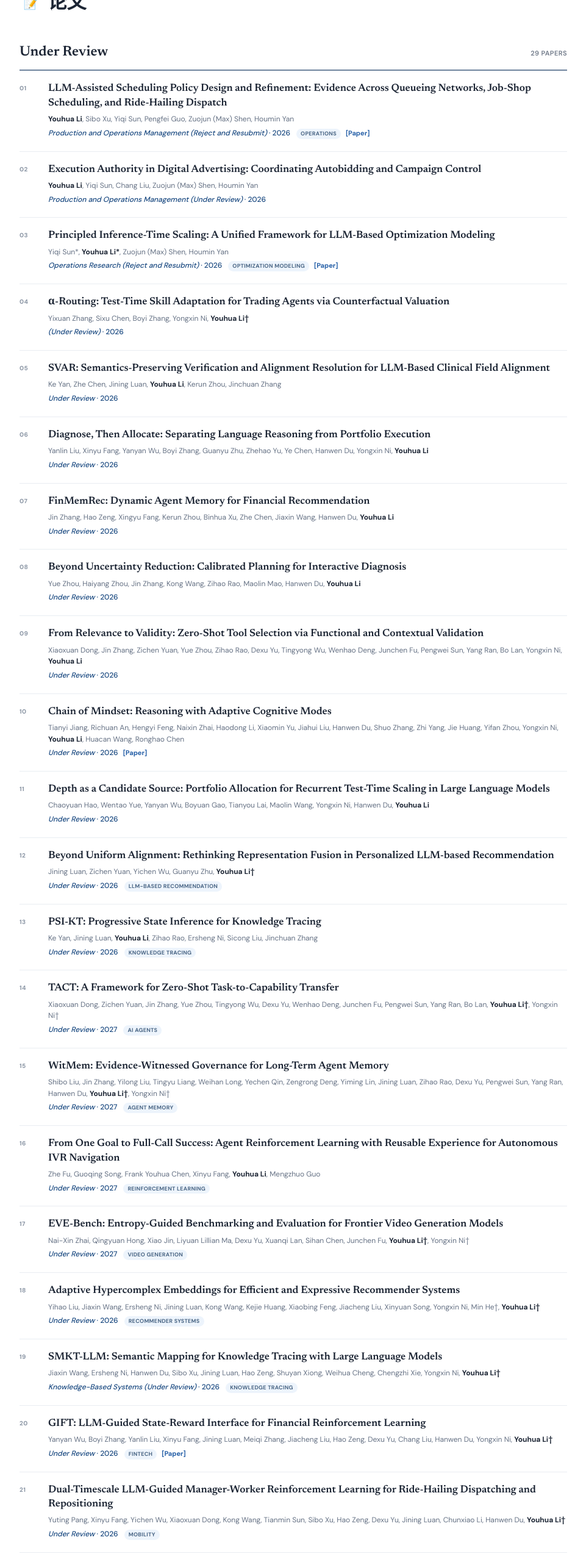
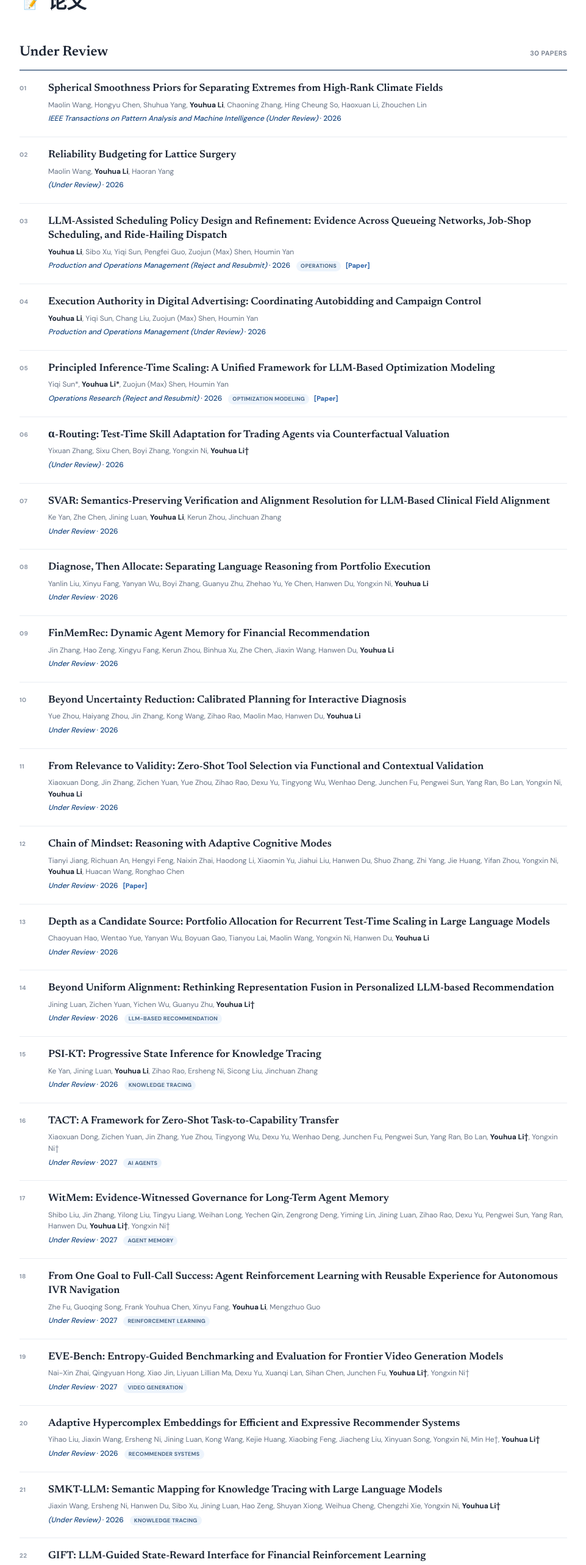
Before and after one commit to youhua97/youhua97.github.io, a Next.js app: page / in a window 1280 px wide. Shown: the part 2100-4666 px from the top of the page at 61% size, without its empty margins (159-1120 px from the left). Built offline with nearby package versions, Linux system fonts and the light colour scheme.

Commit message:
Update submissions and WSDM Findings acceptance

```diff
--- a/app/data.ts
+++ b/app/data.ts
@@ -8,6 +8,18 @@ export type Paper = {
 };
 
 export const underReview: Paper[] = [
+  {
+    title: "Spherical Smoothness Priors for Separating Extremes from High-Rank Climate Fields",
+    authors: "Maolin Wang, Hongyu Chen, Shuhua Yang, Youhua Li, Chaoning Zhang, Hing Cheung So, Haoxuan Li, Zhouchen Lin",
+    venue: "IEEE Transactions on Pattern Analysis and Machine Intelligence (Under Review)",
+    year: "2026",
+  },
+  {
+    title: "Reliability Budgeting for Lattice Surgery",
+    authors: "Maolin Wang, Youhua Li, Haoran Yang",
+    venue: "(Under Review)",
+    year: "2026",
+  },
   {
     title:
       "LLM-Assisted Scheduling Policy Design and Refinement: Evidence Across Queueing Networks, Job-Shop Scheduling, and Ride-Hailing Dispatch",
@@ -162,7 +174,7 @@ export const underReview: Paper[] = [
       "SMKT-LLM: Semantic Mapping for Knowledge Tracing with Large Language Models",
     authors:
       "Jiaxin Wang, Ersheng Ni, Hanwen Du, Sibo Xu, Jining Luan, Hao Zeng, Shuyan Xiong, Weihua Cheng, Chengzhi Xie, Yongxin Ni, Youhua Li†",
-    venue: "Knowledge-Based Systems (Under Review)",
+    venue: "(Under Review)",
     year: "2026",
     tag: "Knowledge Tracing",
   },
@@ -175,15 +187,6 @@ export const underReview: Paper[] = [
     year: "2026",
     href: "https://arxiv.org/abs/2606.08450",
     tag: "FinTech",
-  },
-  {
-    title:
-      "Dual-Timescale LLM-Guided Manager-Worker Reinforcement Learning for Ride-Hailing Dispatching and Repositioning",
-    authors:
-      "Yuting Pang, Xinyu Fang, Yichen Wu, Xiaoxuan Dong, Kong Wang, Tianmin Sun, Sibo Xu, Hao Zeng, Dexu Yu, Jining Luan, Chunxiao Li, Hanwen Du, Youhua Li†",
-    venue: "Under Review",
-    year: "2026",
-    tag: "Mobility",
   },
   {
     title:
@@ -262,6 +265,16 @@ export const underReview: Paper[] = [
 ];
 
 export const publications: Paper[] = [
+  {
+    title:
+      "Dual-Timescale LLM-Guided Manager-Worker Reinforcement Learning for Ride-Hailing Dispatching and Repositioning",
+    authors:
+      "Yuting Pang, Xinyu Fang, Yichen Wu, Xiaoxuan Dong, Kong Wang, Tianmin Sun, Sibo Xu, Hao Zeng, Dexu Yu, Jining Luan, Chunxiao Li, Hanwen Du, Youhua Li†",
+    venue: "WSDM 2027 Findings (Accepted)",
+    year: "2027",
+    tag: "Mobility",
+  },
+
   {
     title:
       "Latent Reward Steering: An Adaptive Inference-Time Framework that Implicitly Promotes Cognitive Behaviors in Reasoning LLMs",
```
